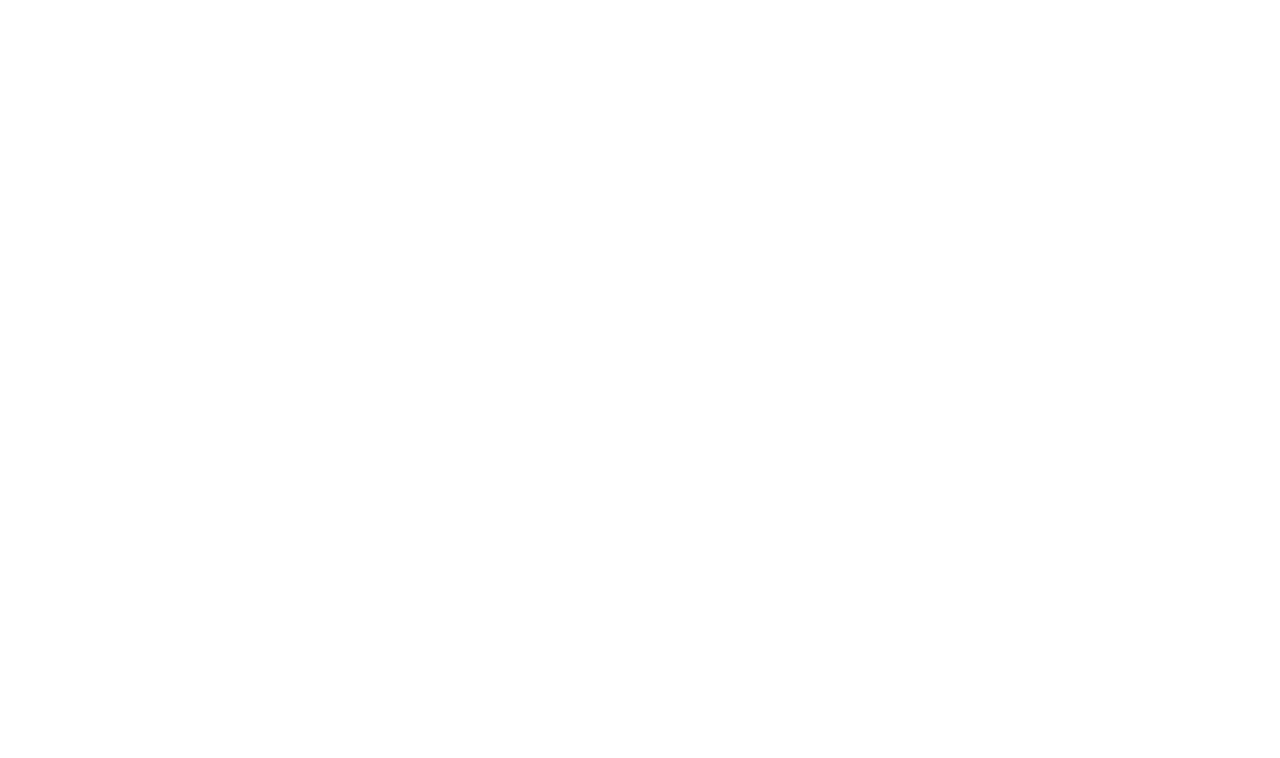
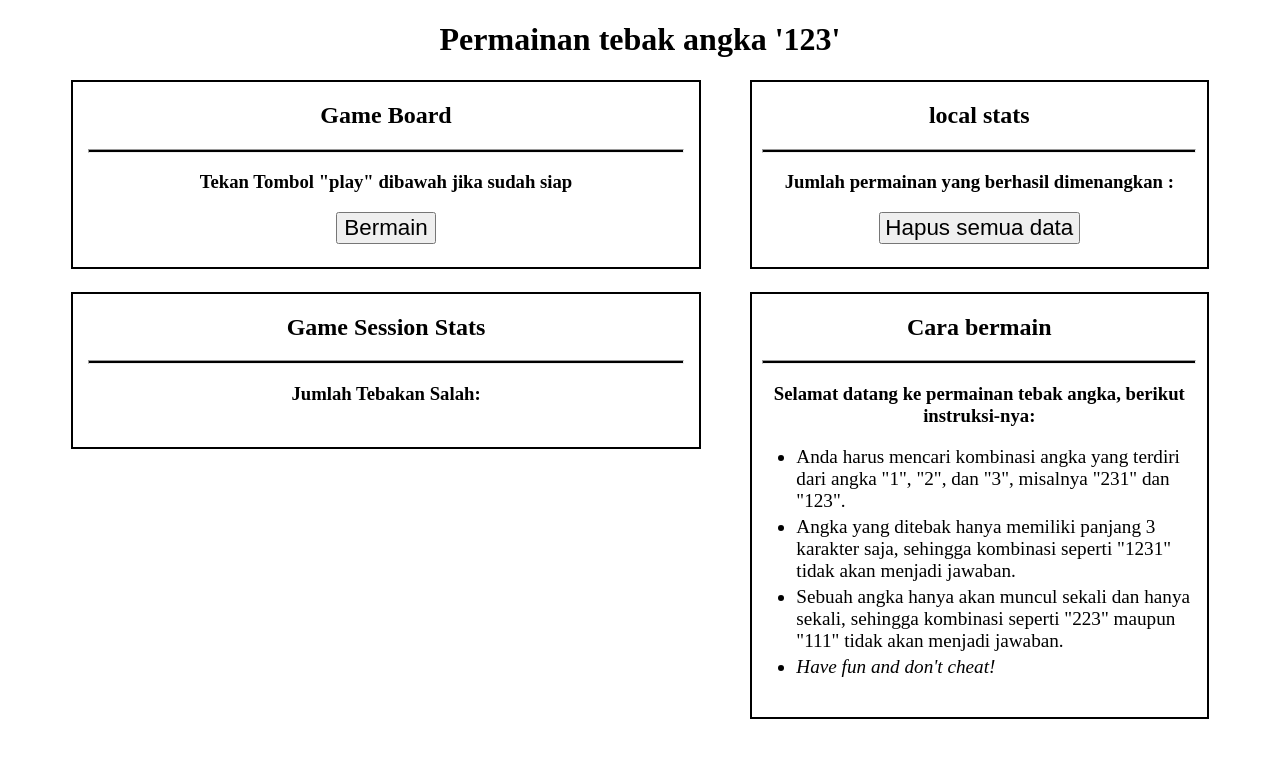
Before and after one commit to vandarma27/GameTebakAngka, a plain HTML site: page index.html in a window 1280 px wide. Drawn offline with Linux system fonts and the light colour scheme.

Commit message:
Update index.html
menambahkan content html

```diff
--- a/index.html
+++ b/index.html
@@ -76,8 +76,75 @@
     </style>
 </head>
 
-<body>
+<body align="center">
+    <h1 align="center">Permainan tebak angka '123'</h1>
+    <div class="contents">
+        <div class="child-content" id="total-stats" align="center">
+            <h2>local stats</h2>
+            <hr>
+            <div id="all-local-stats">
+                <div class="local-stat-item">
+                    <h3>Jumlah permainan yang berhasil dimenangkan : </h3>
+                    <h3 id="local-maximum-attempt-field"></h3>
+                </div>
+                <button class="button" id="destroy-data-button">Hapus semua data</button>
+            </div>
+        </div>
 
+        <div class="child-content" id="gameboard" align="center">
+            <h2>Game Board</h2>
+            <hr>
+            <div id="before-game-display">
+                <h3>Tekan Tombol "play" dibawah jika sudah siap</h3>
+                <button class="button" id="play-button">Bermain</button>
+            </div>
+            <div hidden id="during-game-display">
+                <h3>Jawaban Anda!</h3>
+                <h1>"<u><span id="session-user-answer-field"></span></u>"</h1>
+                <button class="answer-button" id="answer-1-button">1</button>
+                <button class="answer-button" id="answer-2-button">2</button>
+                <button class="answer-button" id="answer-3-button">3</button>
+                <h3>"<span id="session-user-wrong-answer-field"></span>" bukanlah jawabannya...</h3><br><br>
+            </div>
+
+            <div id="after-game-display" hidden>
+                <h3>Selamat Tebakan Anda benar!</h3>
+                <h3>Jawabannya adalah: </h3>
+                <h1>"<span id="session-true-answer-field"></span>"</h1>
+                <h3><i></i>Refresh halaman ini untuk mencoba lagi</h3>
+            </div>
+        </div>
+
+        <div class="child-content" id="session-stats" align="center">
+            <h2>Game Session Stats</h2>
+            <hr>
+            <div id="all-session-stats">
+                <div class="session-stat-item">
+                    <h3>Jumlah Tebakan Salah:</h3>
+                    <h3 id="session-user-attempts-amount-field"></h3>
+                </div>
+            </div>
+        </div>
+
+        <div class="child-content" id="instructions">
+            <h2 align="center">Cara bermain</h2>
+            <hr>
+            <h3 align="center">Selamat datang ke permainan tebak angka, berikut instruksi-nya:</h3>
+            <ul id="instructions-list" align="left">
+                <li>Anda harus mencari kombinasi angka yang terdiri dari angka "1", "2", dan "3",
+                    misalnya "231" dan "123".
+                </li>
+                <li>Angka yang ditebak hanya memiliki panjang 3 karakter saja,
+                    sehingga kombinasi seperti "1231" tidak akan menjadi jawaban.
+                </li>
+                <li>Sebuah angka hanya akan muncul sekali dan hanya sekali,
+                    sehingga kombinasi seperti "223" maupun "111" tidak akan menjadi jawaban.
+                </li>
+                <li><i>Have fun and don't cheat!</i></li>
+            </ul>
+        </div>
+
+    </div>
 </body>
 
 </html>
```
